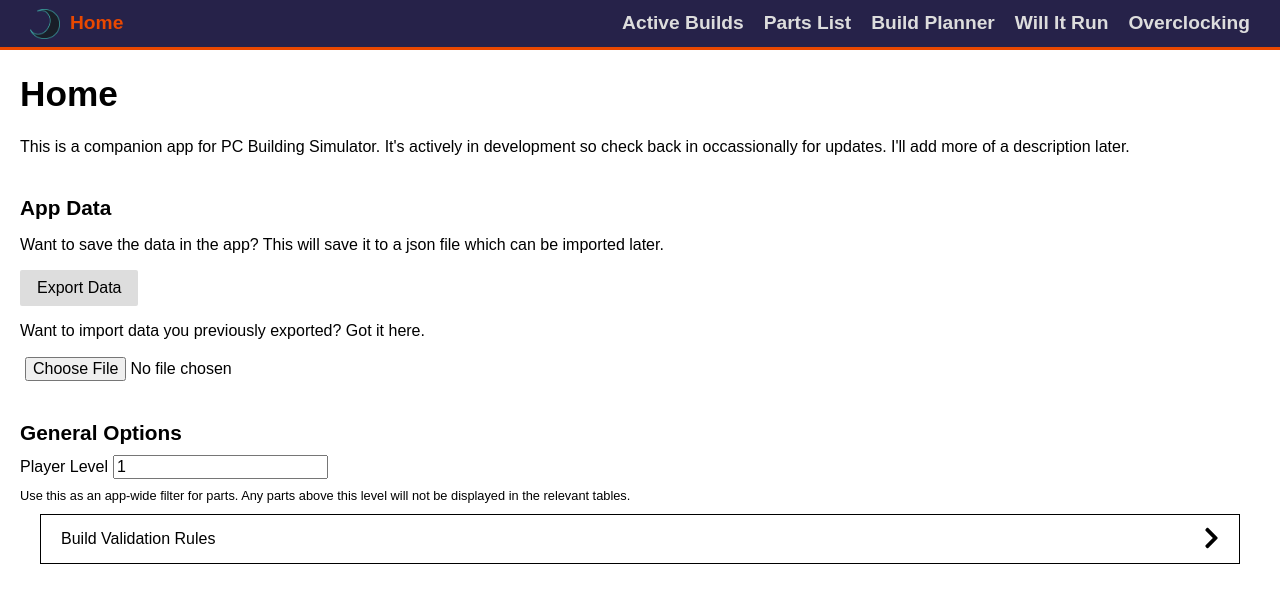
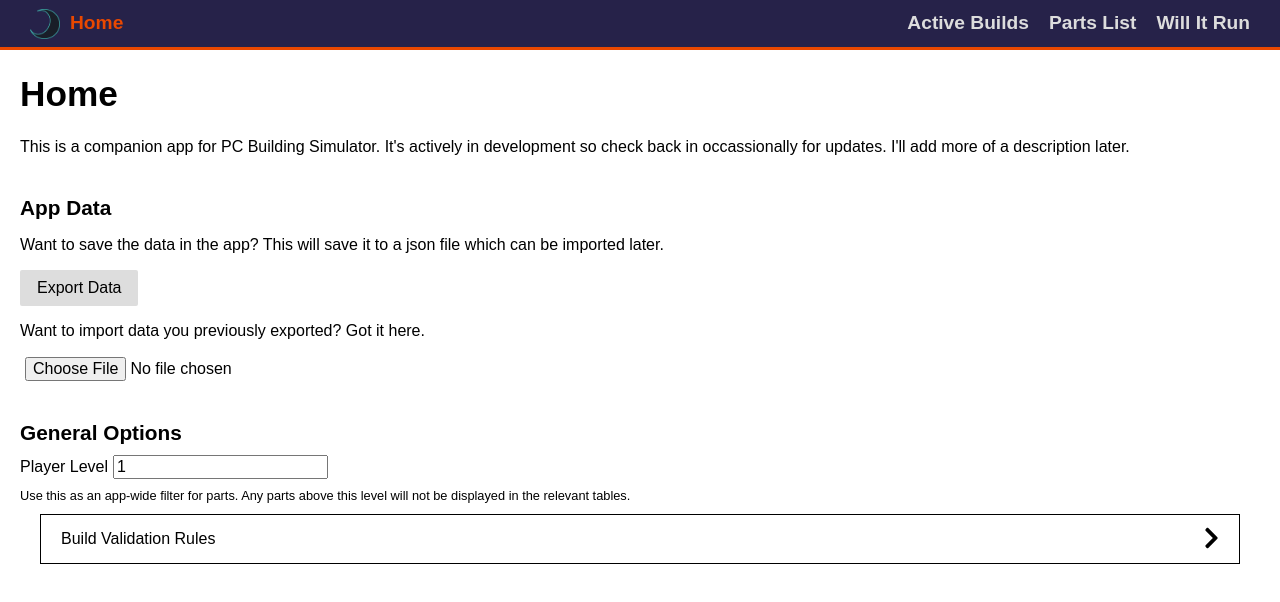
Before and after one commit to AlyxMoon/lunar-pc-build-sim-companion, a Vue app: page / in a window 1280 px wide. Shown: the top 602 px of the page. Built offline with nearby package versions, Linux system fonts and the light colour scheme.

Commit message:
remove currently unimplemented pages from the navbar
As came up in #1, it's not great to have pages up that are currently blank.

```diff
--- a/src/components/layout/Navbar.vue
+++ b/src/components/layout/Navbar.vue
@@ -40,9 +40,7 @@ export default defineComponent({
     routes: [
       { name: 'ActiveBuilds', title: 'Active Builds' },
       { name: 'PartsList', title: 'Parts List' },
-      { name: 'BuildPlanner', title: 'Build Planner' },
       { name: 'WillItRun', title: 'Will It Run' },
-      { name: 'Overclocking', title: 'Overclocking' },
     ],
 
     navbarOpen: false,
```
